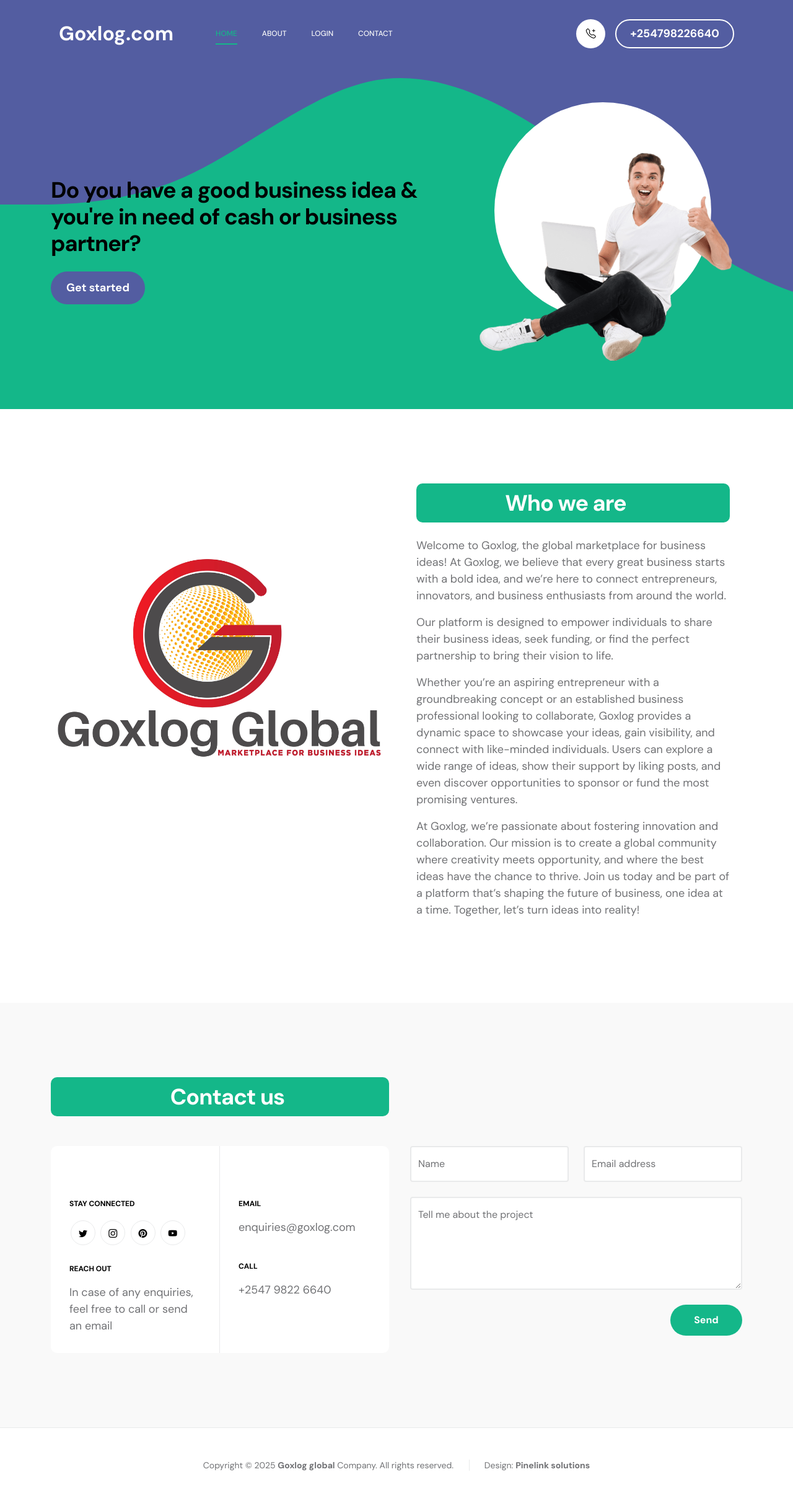
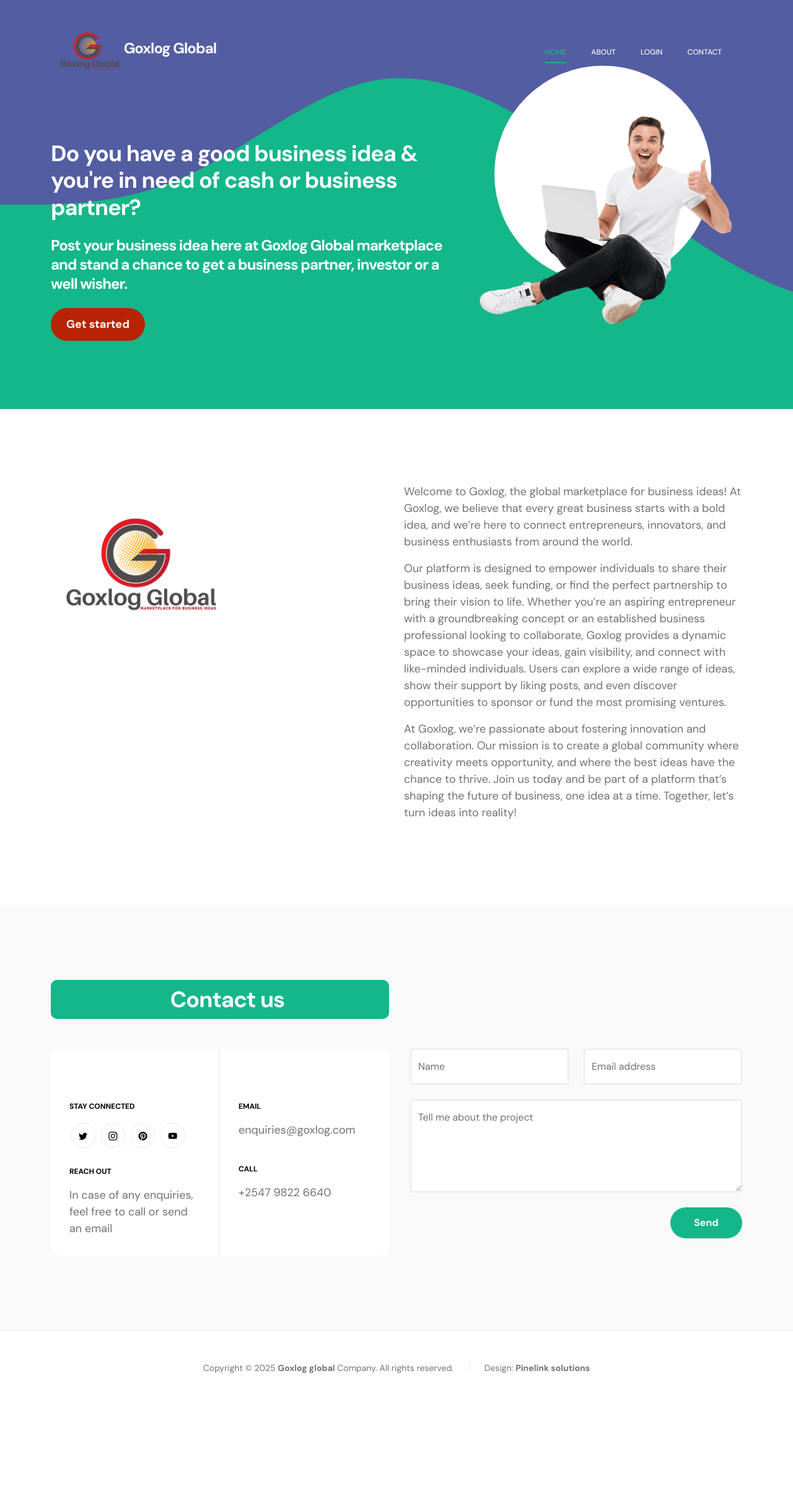
Before and after one commit to SimonAwiti/smartideas.io, a PHP site: page /cms/ in a window 1280 px wide. Shown: the whole page at 62% size. After the commit the page ends 2216 px from the top, so only its background shows below. Run offline with PHP 8.4, Linux system fonts and the light colour scheme.

Commit message:
index page improvement

```diff
--- a/css/templatemo-first-portfolio-style.css
+++ b/css/templatemo-first-portfolio-style.css
@@ -12,7 +12,7 @@ https://templatemo.com/tm-578-first-portfolio
 -----------------------------------------*/
 :root {
   --white-color:                  #ffffff;
-  --primary-color:                #535da1;
+  --primary-color:                #b72303;
   --secondary-color:              #14B789;
   --section-bg-color:             #f9f9f9;
   --dark-color:                   #000000;
--- a/index.php
+++ b/index.php
@@ -7,23 +7,17 @@
         <meta name="description" content="">
         <meta name="author" content="Simon Awiti">
 
-        <title>Goxlog.com</title>
+        <title>Goxlog Global</title>
 
         <!-- CSS FILES -->
         <link rel="preconnect" href="https://fonts.googleapis.com">
-
         <link rel="preconnect" href="https://fonts.gstatic.com" crossorigin>
-
         <link href="https://fonts.googleapis.com/css2?family=DM+Sans:wght@400;500;700&display=swap" rel="stylesheet">
 
         <link href="css/bootstrap.min.css" rel="stylesheet">
-
         <link href="css/bootstrap-icons.css" rel="stylesheet">
-
         <link href="css/magnific-popup.css" rel="stylesheet">
-
         <link href="css/templatemo-first-portfolio-style.css" rel="stylesheet">
-
     </head>
 
     <body>
@@ -41,17 +35,14 @@
                     <span class="navbar-toggler-icon"></span>
                 </button>
 
-                <a href="index.html" class="navbar-brand mx-auto mx-lg-0">Goxlog.com</a>
-
-                <div class="d-flex align-items-center d-lg-none">
-                    <i class="navbar-icon bi-telephone-plus me-3"></i>
-                    <a class="custom-btn btn" href="#section_5">
-                        +254798226640
+                <!-- Logo added here -->
+                <a href="index.html" class="navbar-brand mx-auto mx-lg-0">
+                    <h5 style="color:white;"><img src="images/logo.png" alt="Goxlog Logo" style="height: 100px;"> Goxlog Global</h5>
                 </a>
-                </div>
 
                 <div class="collapse navbar-collapse" id="navbarNav">
-                    <ul class="navbar-nav ms-lg-5">
+                    <!-- Apply ms-auto to move the ul to the far right -->
+                    <ul class="navbar-nav ms-auto">
                         <li class="nav-item">
                             <a class="nav-link click-scroll" href="#section_1">Home</a>
                         </li>
@@ -68,15 +59,7 @@
                             <a class="nav-link click-scroll" href="#section_5">Contact</a>
                         </li>
                     </ul>
-
-                    <div class="d-lg-flex align-items-center d-none ms-auto">
-                        <i class="navbar-icon bi-telephone-plus me-3"></i>
-                        <a class="custom-btn btn" href="#section_5">
-                            +254798226640
-                        </a>
                 </div>
-                </div>
-
             </div>
         </nav>
 
@@ -88,9 +71,9 @@
 
                         <div class="col-lg-7 col-12">
                             <div class="hero-text">
-
-                                <h3 class="mb-4">Do you have a good business idea & you're in need of cash or business partner?</h3>
-                                <p class="mb-4"><a class="custom-btn btn custom-link" href="#section_2">Get started</a></p>
+                                <h3 class="mb-4" style="color:white;">Do you have a good business idea & you're in need of cash or business partner?</h3>
+                                <h5 class="mb-4"style="color:white;">Post your business idea here at Goxlog Global marketplace and stand a chance to get a business partner, investor or a well wisher.</h5>
+                                <p class="mb-4" ><a class="custom-btn btn custom-link" href="#section_2">Get started</a></p>
                             </div>
                         </div>
 
@@ -105,27 +88,24 @@
                 <svg xmlns="http://www.w3.org/2000/svg" viewBox="0 0 1440 320"><path fill="#535da1" fill-opacity="1" d="M0,160L24,160C48,160,96,160,144,138.7C192,117,240,75,288,64C336,53,384,75,432,106.7C480,139,528,181,576,208C624,235,672,245,720,240C768,235,816,213,864,186.7C912,160,960,128,1008,133.3C1056,139,1104,181,1152,202.7C1200,224,1248,224,1296,197.3C1344,171,1392,117,1416,90.7L1440,64L1440,0L1416,0C1392,0,1344,0,1296,0C1248,0,1200,0,1152,0C1104,0,1056,0,1008,0C960,0,912,0,864,0C816,0,768,0,720,0C672,0,624,0,576,0C528,0,480,0,432,0C384,0,336,0,288,0C240,0,192,0,144,0C96,0,48,0,24,0L0,0Z"></path></svg>
             </section>
 
-
             <section class="about section-padding" id="section_2">
                 <div class="container">
                     <div class="row">
 
-                        <div class="col-lg-6 col-12">
-                            <img src="images/Goxlog Global final_page-0001.jpg" class="about-image img-fluid" alt="">
-                        </div>
-
                         <div class="col-lg-6 col-12 mt-5 mt-lg-0">
                             <div class="about-thumb">
 
-                                <div class="section-title-wrap d-flex justify-content-center align-items-center mb-4">
-                                    <h3 class="text-white me-4 mb-0">Who we are</h3>
+
+                                <div class="col-lg-6 col-12">
+                                    <img src="images/logo.jpg" class="about-image img-fluid" alt="">
                                 </div>
 
+                                </div>
+                        </div>
+                        <div class="col-lg-6 col-12">
                         <p>Welcome to Goxlog, the global marketplace for business ideas! At Goxlog, we believe that every great business starts with a bold idea, and we’re here to connect entrepreneurs, innovators, and business enthusiasts from around the world. </p>
-                                <p>Our platform is designed to empower individuals to share their business ideas, seek funding, or find the perfect partnership to bring their vision to life. </p>
-                                <p>Whether you’re an aspiring entrepreneur with a groundbreaking concept or an established business professional looking to collaborate, Goxlog provides a dynamic space to showcase your ideas, gain visibility, and connect with like-minded individuals. Users can explore a wide range of ideas, show their support by liking posts, and even discover opportunities to sponsor or fund the most promising ventures. </p>
+                        <p>Our platform is designed to empower individuals to share their business ideas, seek funding, or find the perfect partnership to bring their vision to life. Whether you’re an aspiring entrepreneur with a groundbreaking concept or an established business professional looking to collaborate, Goxlog provides a dynamic space to showcase your ideas, gain visibility, and connect with like-minded individuals. Users can explore a wide range of ideas, show their support by liking posts, and even discover opportunities to sponsor or fund the most promising ventures. </p>
                         <p>At Goxlog, we’re passionate about fostering innovation and collaboration. Our mission is to create a global community where creativity meets opportunity, and where the best ideas have the chance to thrive. Join us today and be part of a platform that’s shaping the future of business, one idea at a time. Together, let’s turn ideas into reality!</p>
-
                         </div>
 
                     </div>
@@ -138,7 +118,6 @@
 
                         <div class="col-lg-6 col-md-8 col-12">
                             <div class="section-title-wrap d-flex justify-content-center align-items-center mb-5">
-
                                 <h3 class="text-white ms-4 mb-0">Contact us</h3>
                             </div>
                         </div>
@@ -151,25 +130,19 @@
 
                                 <ul class="social-icon">
                                     <li class="social-icon-item"><a href="#" class="social-icon-link bi-twitter"></a></li>
-
                                     <li class="social-icon-item"><a href="#" class="social-icon-link bi-instagram"></a></li>
-
                                     <li class="social-icon-item"><a href="#" class="social-icon-link bi-pinterest"></a></li>
-
                                     <li class="social-icon-item"><a href="#" class="social-icon-link bi-youtube"></a></li>
                                 </ul>
 
                                 <strong class="site-footer-title d-block mt-4 mb-3">Reach Out</strong>
-
                                 <p class="mb-0">In case of any enquiries, feel free to call or send an email</p>
                             </div>
                         </div>
 
                         <div class="col-lg-3 col-md-6 col-12 ps-lg-0">
                             <div class="contact-info d-flex flex-column">
-
                                 <strong class="site-footer-title d-block mt-4 mb-3">Email</strong>
-
                                 <p>
                                     <a href="mailto:hello@josh.design">
                                         enquiries@goxlog.com
@@ -177,7 +150,6 @@
                                 </p>
 
                                 <strong class="site-footer-title d-block mt-4 mb-3">Call</strong>
-
                                 <p class="mb-0">
                                     <a href="tel: 120-240-9600">
                                         +2547 9822 6640
@@ -192,7 +164,6 @@
                                     <div class="col-lg-6 col-md-6 col-12">
                                         <div class="form-floating">
                                             <input type="text" name="name" id="name" class="form-control" placeholder="Name" required="">
-
                                             <label for="floatingInput">Name</label>
                                         </div>
                                     </div>
@@ -200,7 +171,6 @@
                                     <div class="col-lg-6 col-md-6 col-12">
                                         <div class="form-floating">
                                             <input type="email" name="email" id="email" pattern="[^ @]*@[^ @]*" class="form-control" placeholder="Email address" required="">
-
                                             <label for="floatingInput">Email address</label>
                                         </div>
                                     </div>
@@ -208,7 +178,6 @@
                                     <div class="col-lg-12 col-12">
                                         <div class="form-floating">
                                             <textarea class="form-control" id="message" name="message" placeholder="Tell me about the project"></textarea>
-
                                             <label for="floatingTextarea">Tell me about the project</label>
                                         </div>
                                     </div>
@@ -216,12 +185,10 @@
                                     <div class="col-lg-3 col-12 ms-auto">
                                         <button type="submit" class="form-control">Send</button>
                                     </div>
-
                                 </div>
                             </form>
                         </div>
 
-                        </div>
                     </div>
                 </div>
             </section>
@@ -231,7 +198,6 @@
         <footer class="site-footer">
             <div class="container">
                 <div class="row">
-
                     <div class="col-lg-12 col-12">
                         <div class="copyright-text-wrap">
                             <p class="mb-0">
@@ -241,7 +207,6 @@
                             </p>
                         </div>
                     </div>
-
                 </div>
             </div>
         </footer>
```
Also changed, not shown: images/logo.jpg (renamed from images/Goxlog Global final_page-0001.jpg), images/logo.png (added). Lines whose indentation alone changed are shown as unchanged.
